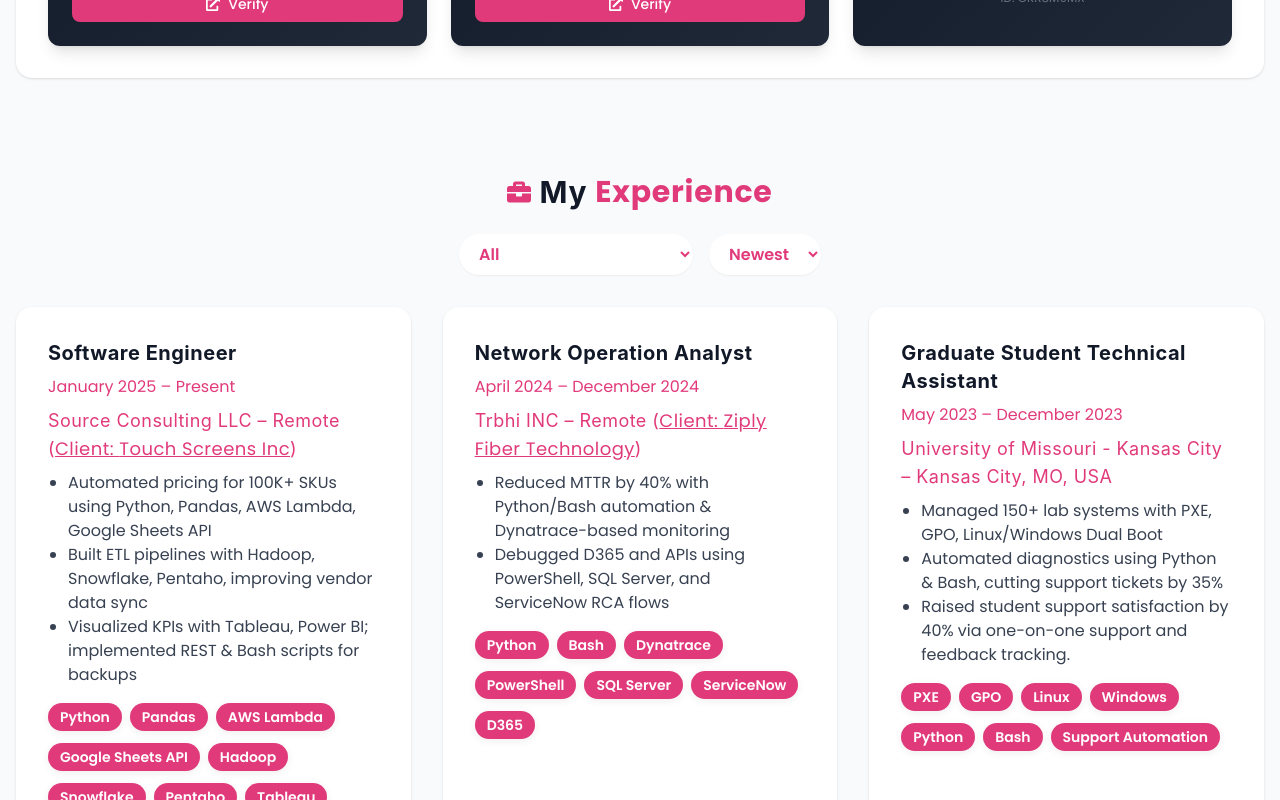
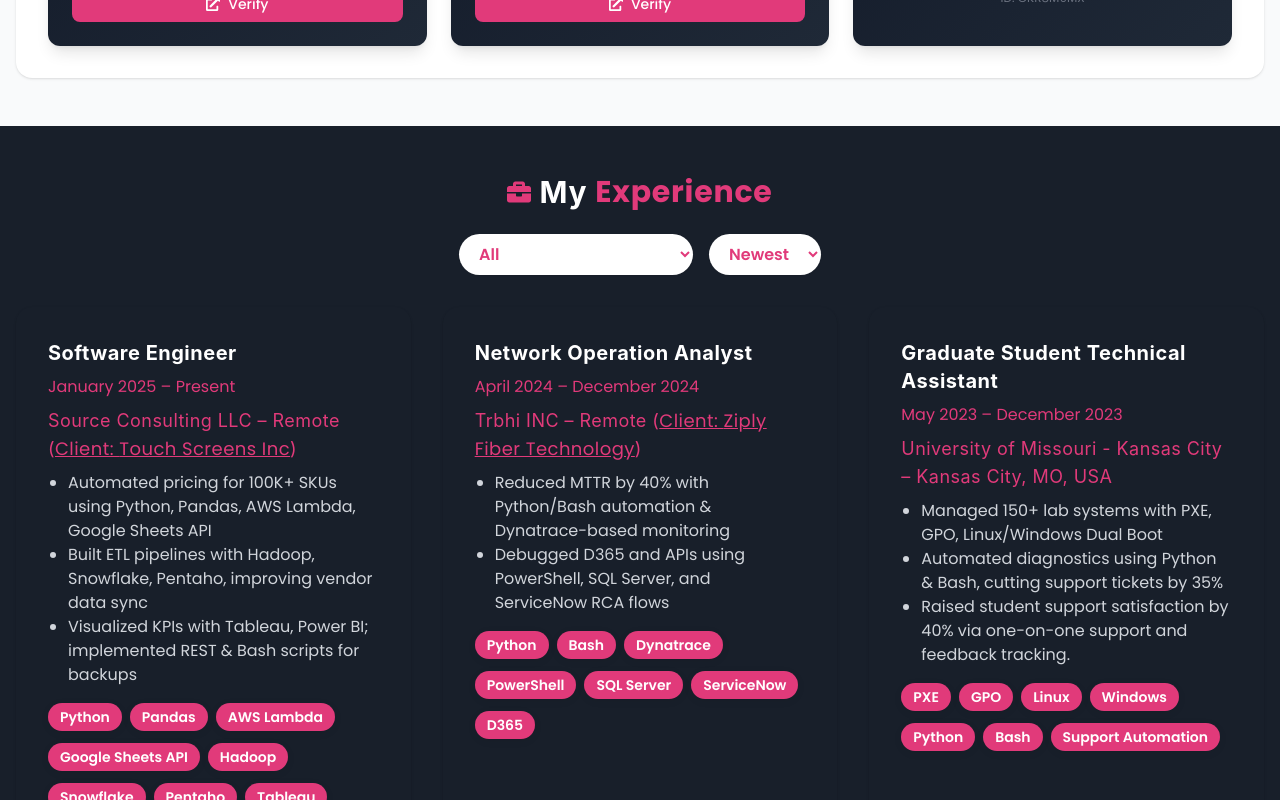
Before and after one commit to saicharankarasala/sai-charan-website, a React (Vite) app: page / in a window 1280 px wide. Shown: the part 3000-3800 px from the top of the page. Built offline with nearby package versions, Linux system fonts and the light colour scheme.

Commit message:
Make experience section match project dark theme: dark bg, white text, pink accents

```diff
--- a/src/App.jsx
+++ b/src/App.jsx
@@ -637,9 +637,9 @@ const App = () => {
               </section>
 
               {/* EXPERIENCE SECTION */}
-              <section className="experience py-12 px-4 bg-gray-50" id="experience">
+              <section className="experience py-12 px-4 bg-[#181f2a]" id="experience">
                 <div className="max-w-7xl mx-auto">
-                  <h2 className="text-3xl font-bold mb-6 text-center flex items-center justify-center gap-2">
+                  <h2 className="text-3xl font-bold mb-6 text-center flex items-center justify-center gap-2 text-white">
                     <FaBriefcase className="text-[#e13a7a] text-2xl section-icon" />
                     My <span className="text-[#e13a7a]">Experience</span>
                   </h2>
@@ -668,19 +668,19 @@ const App = () => {
                     {filteredExperiences.map((exp, idx) => (
                       <motion.div
                         key={exp.title + exp.date}
-                        className="bg-white rounded-2xl shadow p-8 text-gray-900 hover:shadow-2xl transition-transform duration-300 hover:scale-105 flex flex-col h-full"
+                        className="bg-[#181f2a] rounded-2xl shadow p-8 text-white transition-transform duration-300 flex flex-col h-full hover:shadow-2xl"
                         whileHover={{ scale: 1.025 }}
                         style={{ cursor: 'pointer' }}
                       >
-                        <h3 className="text-xl font-bold mb-2">{exp.title}</h3>
+                        <h3 className="text-xl font-bold mb-2 text-white">{exp.title}</h3>
                         <p className="text-[#e13a7a] mb-2">{exp.date}</p>
                         <h4 className="text-lg text-[#e13a7a]">
                           {exp.company}
                           {exp.companyUrl && (
-                            <> (<a href={exp.companyUrl} target="_blank" rel="noopener noreferrer" className="underline">Client: {exp.client}</a>)</>
+                            <> (<a href={exp.companyUrl} target="_blank" rel="noopener noreferrer" className="underline text-[#e13a7a]">Client: {exp.client}</a>)</>
                           )}
                         </h4>
-                        <ul className="list-disc pl-5 mt-2 text-gray-700">
+                        <ul className="list-disc pl-5 mt-2 text-gray-300">
                           {exp.bullets.map((b, i) => <li key={i}>{b}</li>)}
                         </ul>
                         <div className="flex flex-wrap gap-2 mt-4">
```
